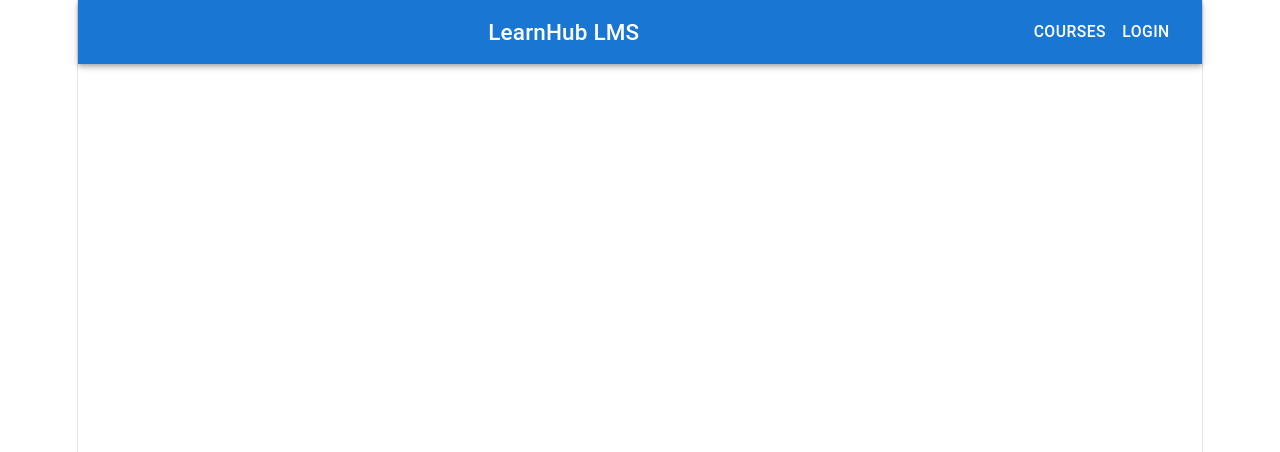
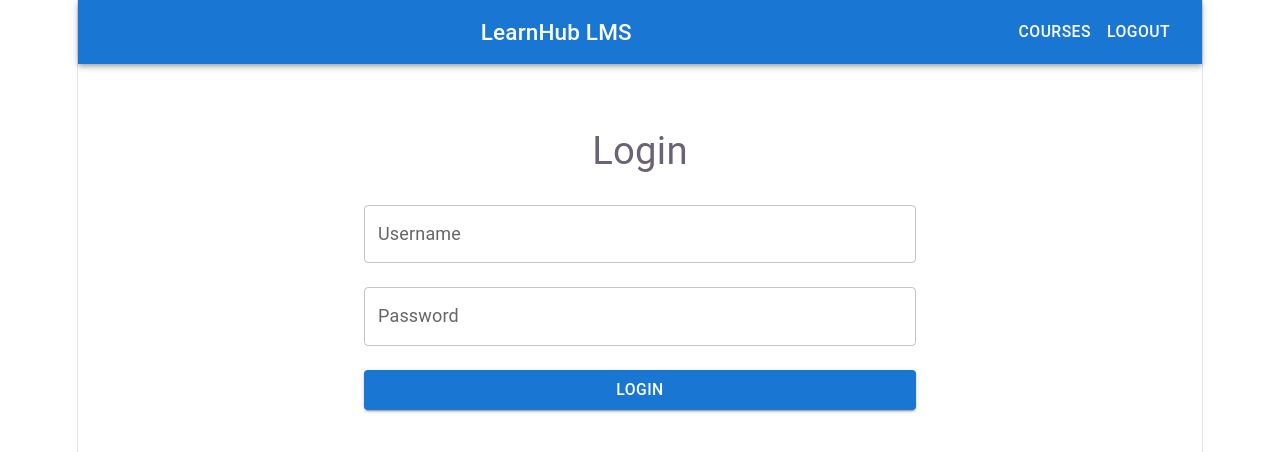
Before and after one commit to Alan-Baum/learnhub-lms, a React app in the folder frontend/: page /login in a window 1280 px wide. Shown: the top 452 px of the page. Built offline with nearby package versions, Linux system fonts and the light colour scheme; sample sign-in values are in the browser's storage; the HTML template or start-up script is replaced by a standard one.

Commit message:
Build authentication and protected routes

```diff
--- a/frontend/src/App.jsx
+++ b/frontend/src/App.jsx
@@ -7,6 +7,12 @@ import {
 import Navbar from './components/Navbar';
 
 import HomePage from './pages/HomePage';
+
+import LoginPage from './pages/LoginPage';
+
+import DashboardPage from './pages/DashboardPage';
+
+import ProtectedRoute from './components/ProtectedRoute';
 
 
 function App() {
@@ -22,6 +28,20 @@ function App() {
           element={<HomePage />}
         />
 
+        <Route
+          path="/login"
+          element={<LoginPage />}
+        />
+
+        <Route
+          path="/dashboard"
+          element={
+           <ProtectedRoute>
+            <DashboardPage />
+           </ProtectedRoute>
+  }
+/>
+
       </Routes>
 
     </BrowserRouter>
--- a/frontend/src/components/Navbar.jsx
+++ b/frontend/src/components/Navbar.jsx
@@ -7,6 +7,17 @@ import {
 
 
 function Navbar() {
+
+  const isLoggedIn = localStorage.getItem('token');
+
+
+  const handleLogout = () => {
+    localStorage.removeItem('token');
+    alert('Logged out');
+    window.location.href = '/';
+  };
+
+
   return (
     <AppBar position="static">
 
@@ -19,13 +30,28 @@ function Navbar() {
           LearnHub LMS
         </Typography>
 
-        <Button color="inherit">
+        <Button
+          color="inherit"
+          href="/"
+        >
           Courses
         </Button>
 
-        <Button color="inherit">
-          Login
-        </Button>
+        {isLoggedIn ? (
+          <Button
+            color="inherit"
+            onClick={handleLogout}
+          >
+            Logout
+          </Button>
+        ) : (
+          <Button
+            color="inherit"
+            href="/login"
+          >
+            Login
+          </Button>
+        )}
 
       </Toolbar>
 
--- /dev/null
+++ b/frontend/src/components/ProtectedRoute.jsx
@@ -0,0 +1,16 @@
+import { Navigate } from 'react-router-dom';
+
+
+function ProtectedRoute({ children }) {
+
+  const token = localStorage.getItem('token');
+
+
+  if (!token) {
+    return <Navigate to="/login" />;
+  }
+
+  return children;
+}
+
+export default ProtectedRoute;
--- /dev/null
+++ b/frontend/src/pages/DashboardPage.jsx
@@ -0,0 +1,23 @@
+import {
+  Container,
+  Typography,
+} from '@mui/material';
+
+
+function DashboardPage() {
+  return (
+    <Container sx={{ mt: 6 }}>
+
+      <Typography variant="h3">
+        Dashboard
+      </Typography>
+
+      <Typography sx={{ mt: 2 }}>
+        Welcome to your dashboard.
+      </Typography>
+
+    </Container>
+  );
+}
+
+export default DashboardPage;
--- /dev/null
+++ b/frontend/src/pages/LoginPage.jsx
@@ -0,0 +1,95 @@
+import { useState } from 'react';
+
+import {
+  Box,
+  Button,
+  Container,
+  TextField,
+  Typography,
+} from '@mui/material';
+
+import { loginUser } from '../services/authService';
+
+
+function LoginPage() {
+
+  const [username, setUsername] = useState('');
+
+  const [password, setPassword] = useState('');
+
+
+  const handleLogin = async () => {
+
+    try {
+
+      const data = await loginUser(
+        username,
+        password
+      );
+
+      localStorage.setItem(
+        'token',
+        data.token
+      );
+
+      alert('Login successful');
+
+    } catch (error) {
+
+      console.error(error);
+
+      alert('Login failed');
+
+    }
+  };
+
+
+  return (
+    <Container maxWidth="sm">
+
+      <Box sx={{ mt: 8 }}>
+
+        <Typography
+          variant="h4"
+          gutterBottom
+        >
+          Login
+        </Typography>
+
+        <TextField
+          label="Username"
+          fullWidth
+          margin="normal"
+          value={username}
+          onChange={(e) =>
+            setUsername(e.target.value)
+          }
+        />
+
+        <TextField
+          label="Password"
+          type="password"
+          fullWidth
+          margin="normal"
+          value={password}
+          onChange={(e) =>
+            setPassword(e.target.value)
+          }
+        />
+
+        <Button
+          variant="contained"
+          fullWidth
+          sx={{ mt: 2 }}
+          onClick={handleLogin}
+        >
+          Login
+        </Button>
+
+      </Box>
+
+    </Container>
+  );
+}
+
+export default LoginPage;
--- /dev/null
+++ b/frontend/src/services/authService.js
@@ -0,0 +1,24 @@
+const LOGIN_URL = 'http://127.0.0.1:8000/api/login/';
+
+
+export async function loginUser(username, password) {
+
+  const response = await fetch(LOGIN_URL, {
+    method: 'POST',
+
+    headers: {
+      'Content-Type': 'application/json',
+    },
+
+    body: JSON.stringify({
+      username,
+      password,
+    }),
+  });
+
+  if (!response.ok) {
+    throw new Error('Login failed');
+  }
+
+  return response.json();
+}
```
